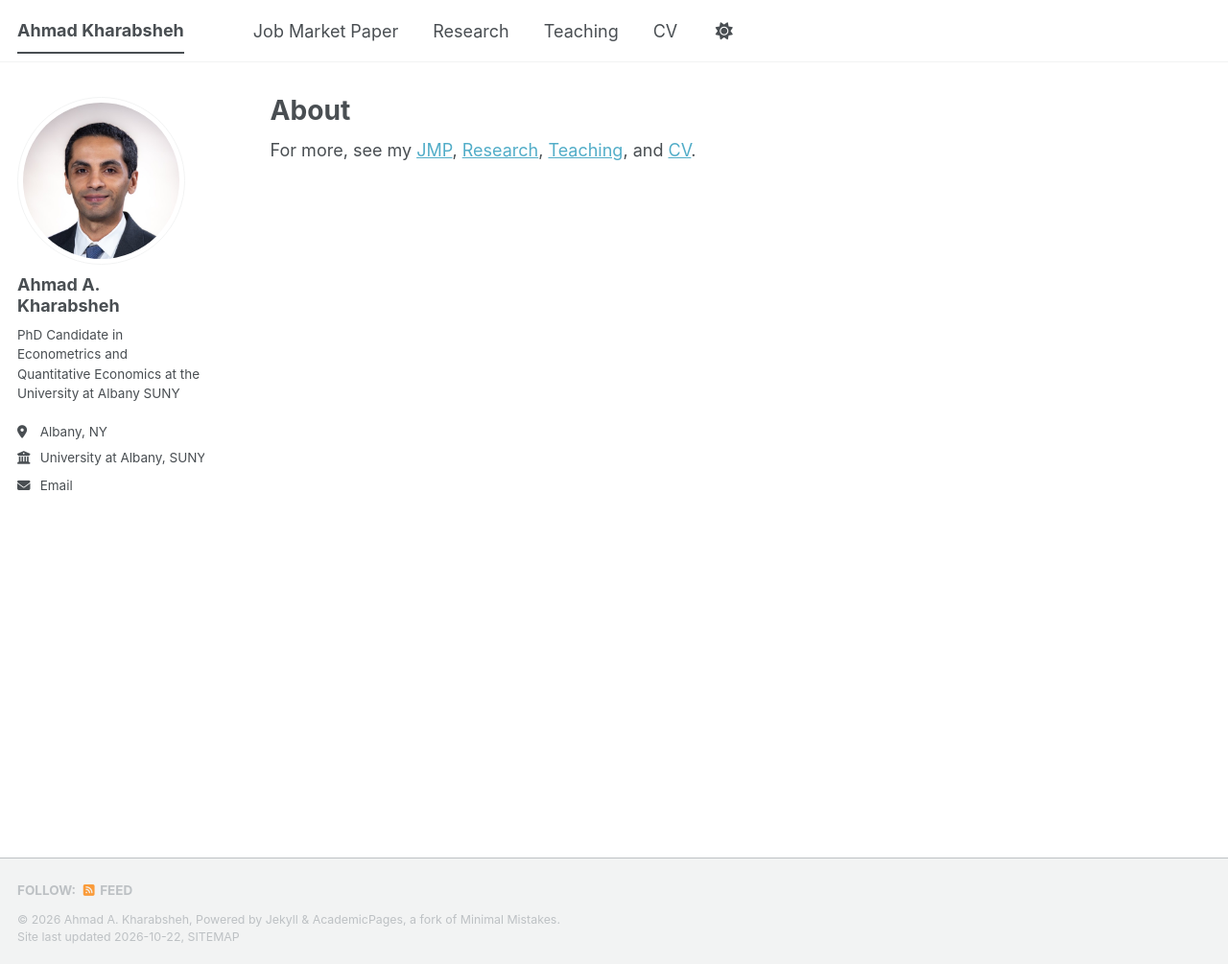
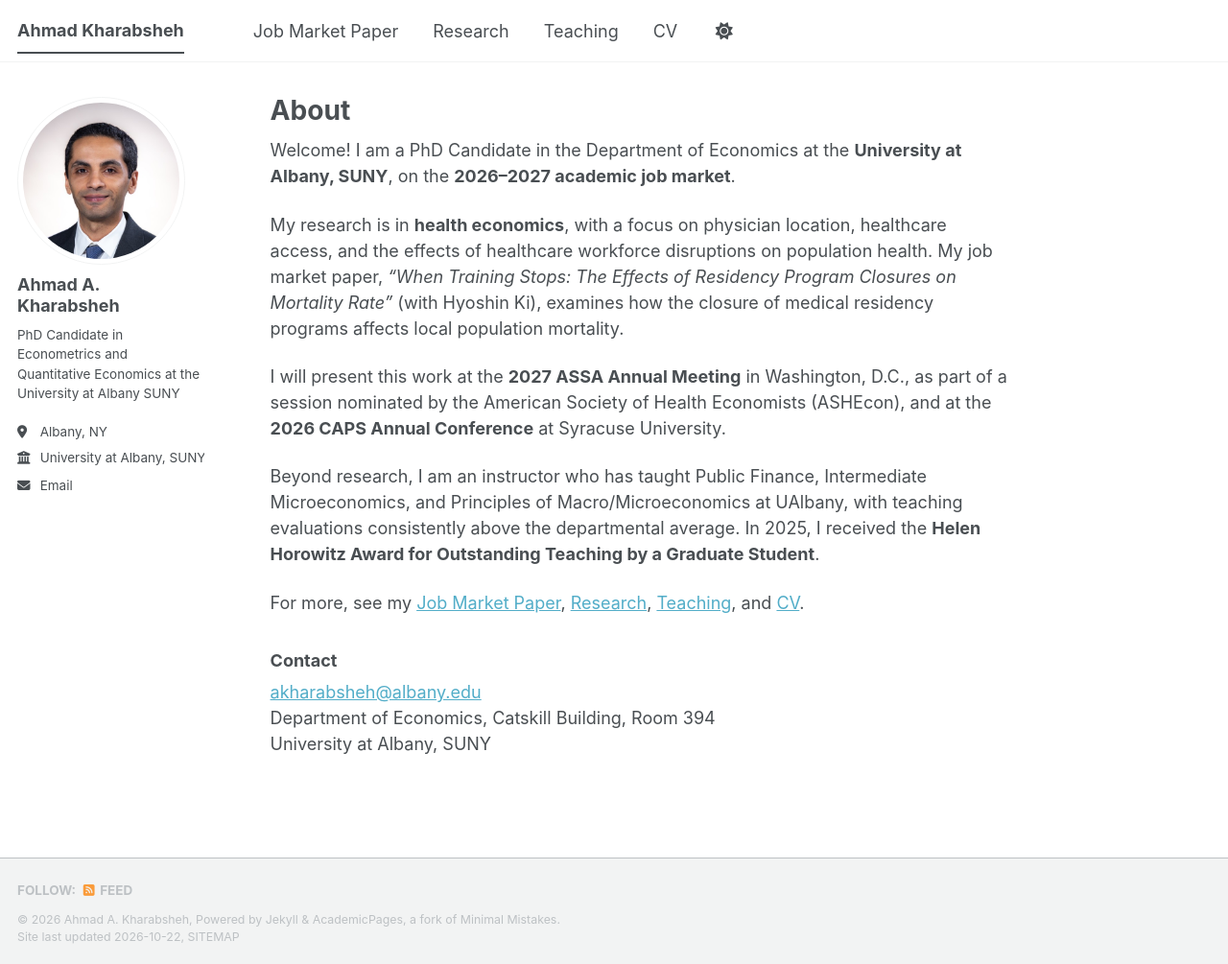
Before and after one commit to Kharabshehahmad/Kharabshehahmad.github.io, a Jekyll site: the page built from _pages/about.md, in a window 1280 px wide and 1005 px high. Shown: the whole window at 96% size. Built offline with Jekyll 4.4.1, drawn with Linux system fonts in a browser that asks for light colours; a script bundle is joined from its source files by our own code; library files that are not in the unit come from our copies.

Commit message:
Update about.md

```diff
--- a/_pages/about.md
+++ b/_pages/about.md
@@ -7,5 +7,18 @@ redirect_from:
   - /about.html
 ---
 
+Welcome! I am a PhD Candidate in the Department of Economics at the **University at Albany, SUNY**, on the **2026–2027 academic job market**.
 
-For more, see my [JMP](/files/kharabsheh_jmp.pdf), [Research](/research/), [Teaching](/teaching/), and [CV](/files/kharabsheh_cv.pdf).
+My research is in **health economics**, with a focus on physician location, healthcare access, and the effects of healthcare workforce disruptions on population health. My job market paper, *"When Training Stops: The Effects of Residency Program Closures on Mortality Rate"* (with Hyoshin Ki), examines how the closure of medical residency programs affects local population mortality.
+
+I will present this work at the **2027 ASSA Annual Meeting** in Washington, D.C., as part of a session nominated by the American Society of Health Economists (ASHEcon), and at the **2026 CAPS Annual Conference** at Syracuse University.
+
+Beyond research, I am an instructor who has taught Public Finance, Intermediate Microeconomics, and Principles of Macro/Microeconomics at UAlbany, with teaching evaluations consistently above the departmental average. In 2025, I received the **Helen Horowitz Award for Outstanding Teaching by a Graduate Student**.
+
+For more, see my [Job Market Paper](/files/kharabsheh_jmp.pdf), [Research](/publications/), [Teaching](/teaching/), and [CV](/files/kharabsheh_cv.pdf).
+
+### Contact
+
+[akharabsheh@albany.edu](mailto:akharabsheh@albany.edu)<br>
+Department of Economics, Catskill Building, Room 394<br>
+University at Albany, SUNY
```
